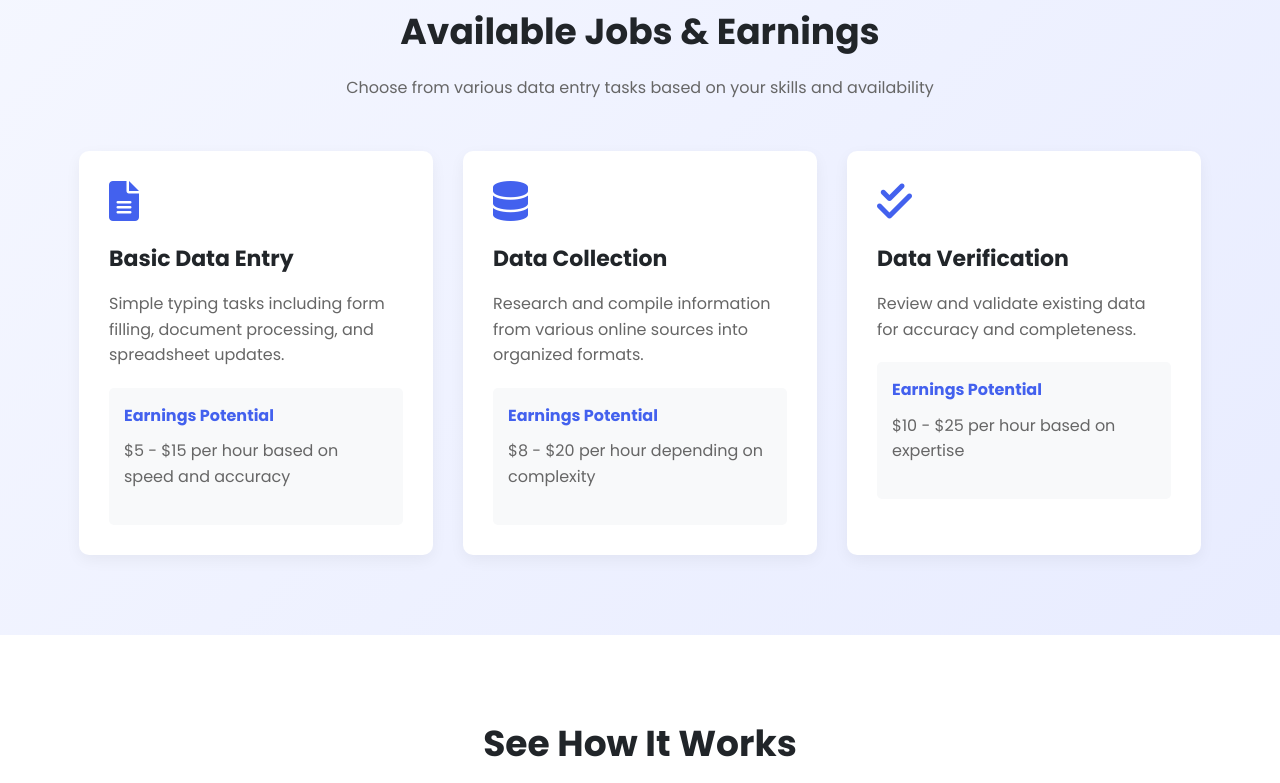
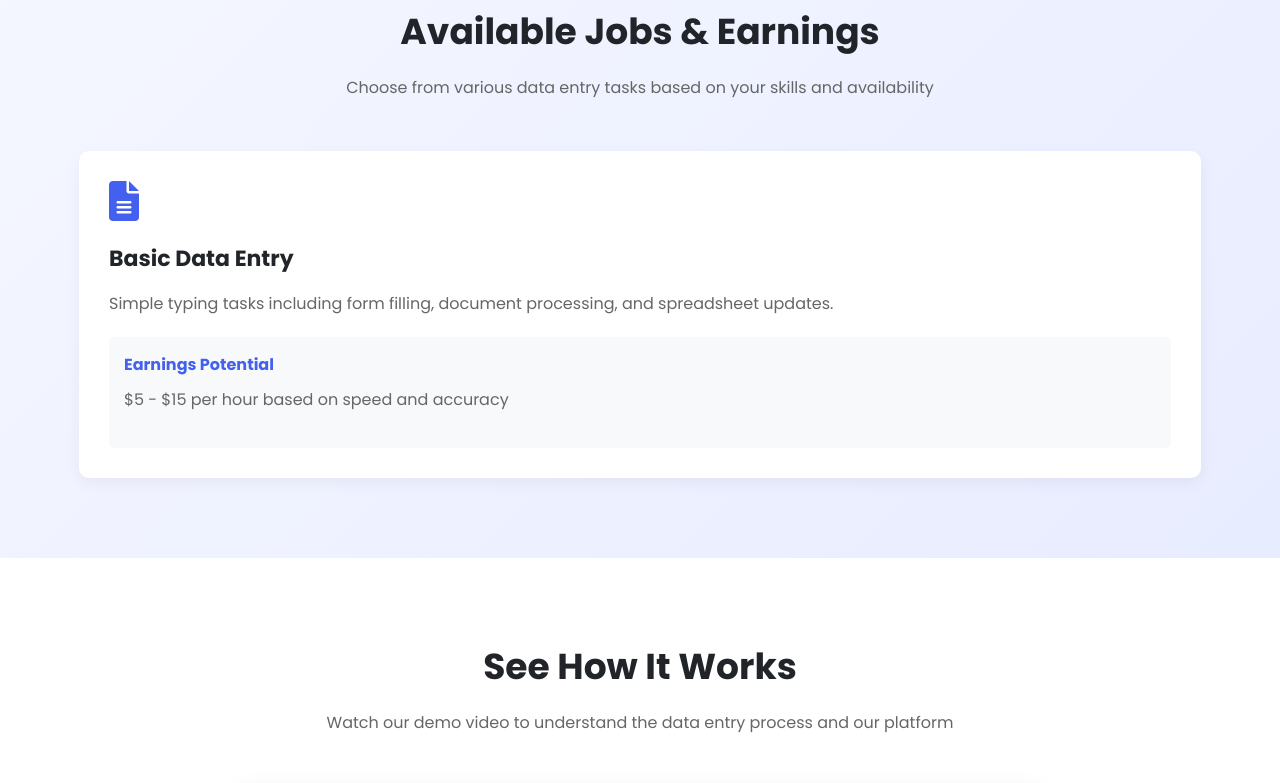
Before and after one commit to ashok24bng/QRdata, a plain HTML site: page index.html in a window 1280 px wide. Shown: the part 1908-2691 px from the top of the page. Drawn offline with Linux system fonts and the light colour scheme.

Commit message:
Update index.html

```diff
--- a/index.html
+++ b/index.html
@@ -635,25 +635,7 @@
                         <p>$5 - $15 per hour based on speed and accuracy</p>
                     </div>
                 </div>
-                <div class="job-card">
-                    <i class="fas fa-database"></i>
-                    <h3>Data Collection</h3>
-                    <p>Research and compile information from various online sources into organized formats.</p>
-                    <div class="earnings">
-                        <h4>Earnings Potential</h4>
-                        <p>$8 - $20 per hour depending on complexity</p>
-                    </div>
-                </div>
-                <div class="job-card">
-                    <i class="fas fa-check-double"></i>
-                    <h3>Data Verification</h3>
-                    <p>Review and validate existing data for accuracy and completeness.</p>
-                    <div class="earnings">
-                        <h4>Earnings Potential</h4>
-                        <p>$10 - $25 per hour based on expertise</p>
-                    </div>
-                </div>
-            </div>
+               </div>
         </div>
     </section>
 
```
